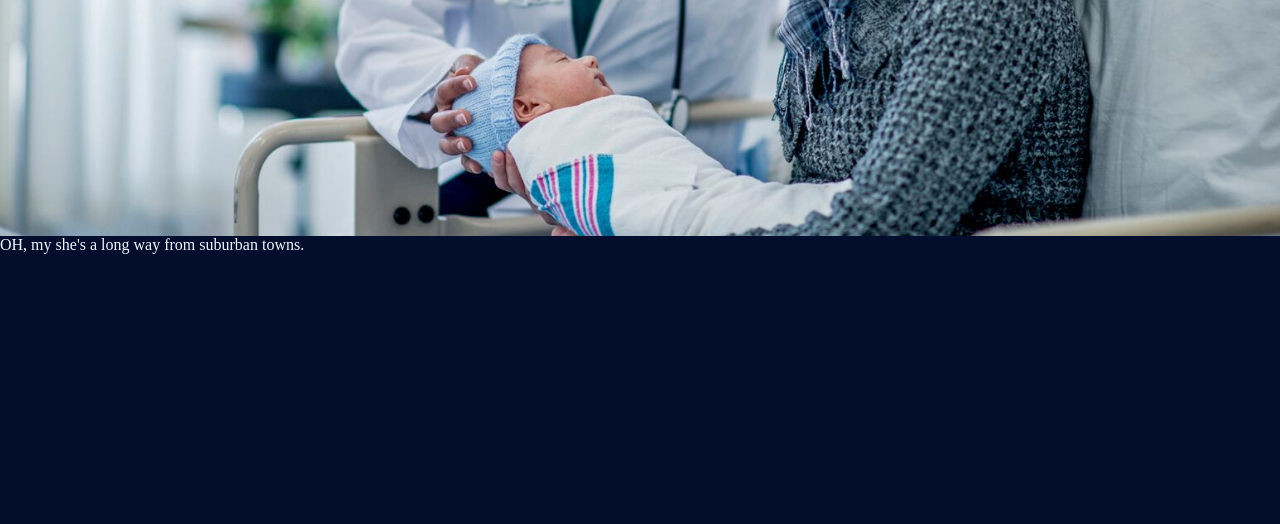
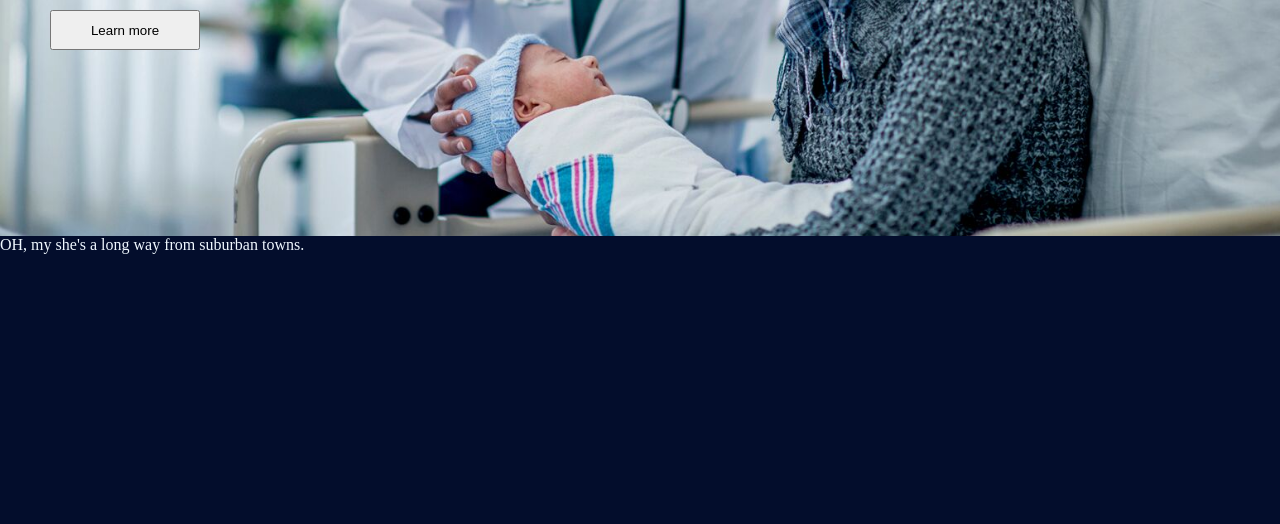
Before and after one commit to Chidoskii/RunnerHealth-Website-Protoype, a plain HTML site: page index.html in a window 1280 px wide. Shown: the part 364-888 px from the top of the page. Drawn offline with Linux system fonts and the light colour scheme.

Commit message:
add learn more button

```diff
--- a/index.html
+++ b/index.html
@@ -12,6 +12,7 @@
     <div class="showcase">
       <div class="showcase-content">
         <h1 class="showcase-text">Improving the quality of healthcare</h1>
+        <button class="more-info">Learn more</button>
       </div>
     </div>
     <footer>OH, my she's a long way from suburban towns.</footer>
--- a/styles/style.css
+++ b/styles/style.css
@@ -37,6 +37,12 @@ html, body {
   width: 30%;
 }
 
+.more-info {
+  margin-left: 50px;
+  width: 150px;
+  height: 40px;
+}
+
 footer {
   background-color: #030d2c;
   color: aliceblue;
```
